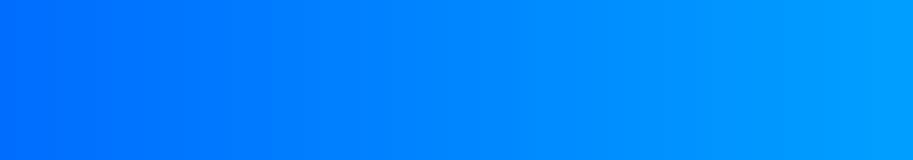
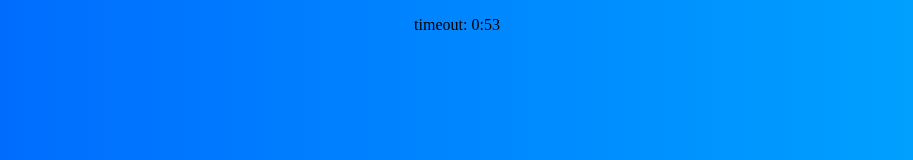
Before and after one commit to odev954/typing-game, a React app: page / in a window 1280 px wide. Shown: the top 160 px of the page, without its empty margins (183-1096 px from the left). Built offline with nearby package versions, Linux system fonts and the light colour scheme.

Commit message:
adding use effect to use clock hook

```diff
--- a/src/components/Clock/Clock.tsx
+++ b/src/components/Clock/Clock.tsx
@@ -1,9 +1,15 @@
 import React from "react";
-import './Clock.css'
+import useClock from "src/hooks/useClock/useClock";
+import Card from 'react-bootstrap/Card';
+import './Clock.css';
 
 export default function Clock() : JSX.Element
 {
+    const timeoutSeconds = useClock(() => console.log('timeout!'));
+
     return (
-        <></>
+        <div>
+            <p>timeout: {Math.floor(timeoutSeconds / 60)}:{timeoutSeconds % 60}</p>
+        </div>
     )
 }
--- a/src/hooks/useClock/useClock.ts
+++ b/src/hooks/useClock/useClock.ts
@@ -1,10 +1,15 @@
-import React, { useState } from "react";
+import React, { useState, useCallback, useEffect } from "react";
 
 const ONE_SECOND = 1000;
 
-export default function useClock(seconds=60, timeoutExceededCallback=null): number {
+export default function useClock(timeoutExceededCallback=null, seconds=60): number {
     const [remainingSeconds, updateRemainingSeconds] = useState<number>(seconds);
-    const intervalId = setInterval(() => updateRemainingSeconds((seconds) => seconds - 1), ONE_SECOND);
+    const callback = useCallback(() => {
+        updateRemainingSeconds((current) => current - 1)
+    }, []);
+
+    useEffect(() => {
+        const intervalId = setInterval(callback, ONE_SECOND);
 
         setTimeout(() => {
             if(timeoutExceededCallback)
@@ -14,6 +19,8 @@ export default function useClock(seconds=60, timeoutExceededCallback=null): numb
 
             clearInterval(intervalId);
         }, ONE_SECOND * seconds);
+    }, []);
+
 
     return remainingSeconds;
 }
```
Lines whose indentation alone changed are shown as unchanged.
